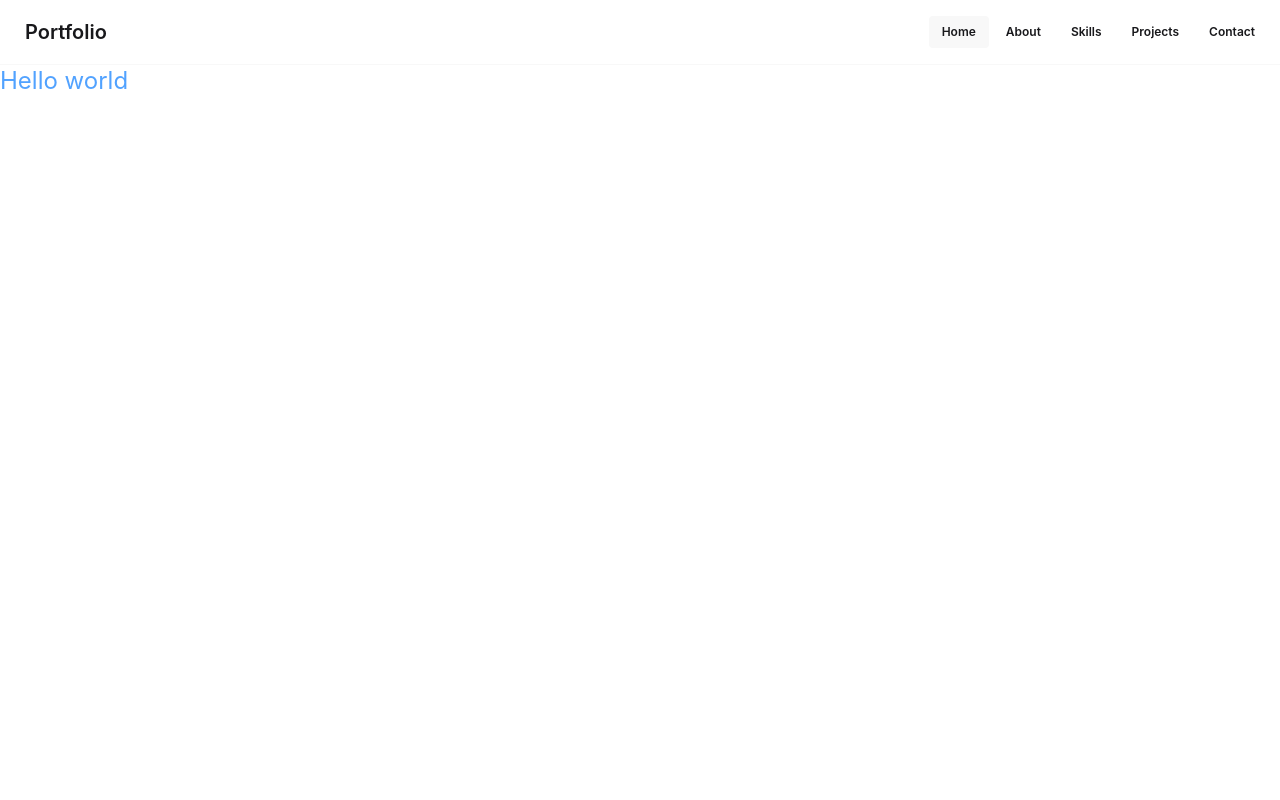
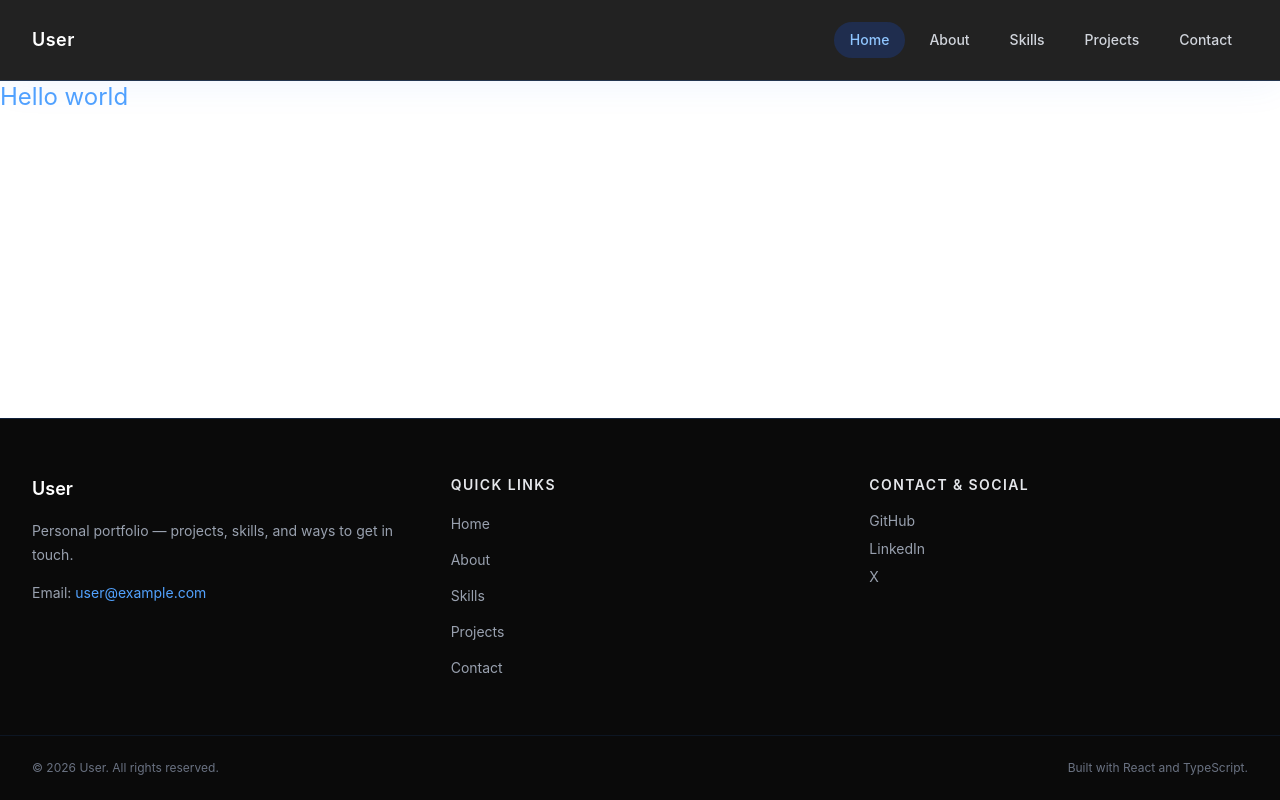
Before and after one commit to 7Dagm21/portfolio, a React (Vite) app: page / in a window 1280 px wide. Built offline with nearby package versions, Linux system fonts and the light colour scheme.

Commit message:
Added header and footer components

```diff
--- /dev/null
+++ b/src/components/ui/Footer.tsx
@@ -0,0 +1,103 @@
+import { Link } from "react-router";
+
+const quickLinks = [
+  { label: "Home", to: "/" },
+  { label: "About", to: "/about" },
+  { label: "Skills", to: "/skills" },
+  { label: "Projects", to: "/projects" },
+  { label: "Contact", to: "/contact" },
+];
+
+const Footer = () => {
+  return (
+    <footer className="mt-16 border-t border-blue-500/20 bg-[#0A0A0A]">
+      <div className="mx-auto grid w-full max-w-7xl gap-10 px-4 py-14 sm:px-6 lg:grid-cols-3 lg:px-8">
+        <div>
+          <Link
+            to="/"
+            className="text-lg font-semibold text-white transition duration-300 hover:text-blue-300"
+          >
+            User
+          </Link>
+          <p className="mt-4 max-w-sm text-sm leading-6 text-gray-400">
+            Personal portfolio — projects, skills, and ways to get in touch.
+          </p>
+          <p className="mt-4 text-sm text-gray-400">
+            Email:{" "}
+            <a
+              href="mailto:user@example.com"
+              className="text-blue-400 transition duration-300 hover:text-blue-300"
+            >
+              user@example.com
+            </a>
+          </p>
+        </div>
+
+        <div>
+          <h3 className="text-sm font-semibold uppercase tracking-widest text-gray-200">
+            Quick Links
+          </h3>
+          <ul className="mt-4 space-y-3">
+            {quickLinks.map((link) => (
+              <li key={link.label}>
+                <Link
+                  to={link.to}
+                  className="inline-flex text-sm text-gray-400 transition duration-300 hover:translate-x-1 hover:text-blue-300"
+                >
+                  {link.label}
+                </Link>
+              </li>
+            ))}
+          </ul>
+        </div>
+
+        <div>
+          <h3 className="text-sm font-semibold uppercase tracking-widest text-gray-200">
+            Contact &amp; social
+          </h3>
+          <ul className="mt-4 space-y-2 text-sm text-gray-400">
+            <li>
+              <a
+                href="https://github.com"
+                target="_blank"
+                rel="noreferrer"
+                className="transition duration-300 hover:text-blue-300"
+              >
+                GitHub
+              </a>
+            </li>
+            <li>
+              <a
+                href="https://linkedin.com"
+                target="_blank"
+                rel="noreferrer"
+                className="transition duration-300 hover:text-blue-300"
+              >
+                LinkedIn
+              </a>
+            </li>
+            <li>
+              <a
+                href="https://x.com"
+                target="_blank"
+                rel="noreferrer"
+                className="transition duration-300 hover:text-blue-300"
+              >
+                X
+              </a>
+            </li>
+          </ul>
+        </div>
+      </div>
+
+      <div className="border-t border-blue-500/10">
+        <div className="mx-auto flex w-full max-w-7xl flex-col items-center justify-between gap-3 px-4 py-6 text-xs text-gray-500 sm:flex-row sm:px-6 lg:px-8">
+          <p>© {new Date().getFullYear()} User. All rights reserved.</p>
+          <p>Built with React and TypeScript.</p>
+        </div>
+      </div>
+    </footer>
+  );
+};
+
+export default Footer;
--- /dev/null
+++ b/src/components/ui/Header.tsx
@@ -0,0 +1,102 @@
+import { useState } from "react";
+import { Link, NavLink } from "react-router";
+
+const navItems = [
+  { label: "Home", to: "/" },
+  { label: "About", to: "/about" },
+  { label: "Skills", to: "/skills" },
+  { label: "Projects", to: "/projects" },
+  { label: "Contact", to: "/contact" },
+];
+
+const Header = () => {
+  const [isMenuOpen, setIsMenuOpen] = useState(false);
+
+  return (
+    <header className="sticky top-0 z-50 border-b border-blue-500/20 bg-[#0A0A0A]/90 shadow-[0_0_40px_rgba(37,99,235,0.08)] backdrop-blur-xl">
+      <div className="mx-auto flex h-20 w-full max-w-7xl items-center justify-between px-4 sm:px-6 lg:px-8">
+        <Link
+          to="/"
+          className="text-lg font-semibold tracking-wide text-white transition duration-300 hover:text-blue-300"
+        >
+          User
+        </Link>
+
+        <nav className="hidden items-center gap-2 md:flex">
+          {navItems.map((item) => (
+            <NavLink
+              key={item.label}
+              to={item.to}
+              className={({ isActive }) =>
+                `rounded-full px-4 py-2 text-sm font-medium transition-all duration-300 ${
+                  isActive
+                    ? "bg-blue-600/20 text-blue-300"
+                    : "text-gray-300 hover:bg-blue-600/10 hover:text-white"
+                }`
+              }
+            >
+              {item.label}
+            </NavLink>
+          ))}
+        </nav>
+
+        <button
+          type="button"
+          aria-label="Toggle navigation menu"
+          className="inline-flex h-11 w-11 items-center justify-center rounded-xl border border-blue-500/30 bg-blue-500/10 text-blue-300 transition duration-300 hover:bg-blue-500/20 md:hidden"
+          onClick={() => setIsMenuOpen((prev) => !prev)}
+        >
+          <svg
+            xmlns="http://www.w3.org/2000/svg"
+            viewBox="0 0 24 24"
+            fill="none"
+            stroke="currentColor"
+            strokeWidth="2"
+            className="h-5 w-5"
+          >
+            {isMenuOpen ? (
+              <path
+                strokeLinecap="round"
+                strokeLinejoin="round"
+                d="M6 18L18 6M6 6l12 12"
+              />
+            ) : (
+              <path
+                strokeLinecap="round"
+                strokeLinejoin="round"
+                d="M3 6h18M3 12h18M3 18h18"
+              />
+            )}
+          </svg>
+        </button>
+      </div>
+
+      <div
+        className={`overflow-hidden border-t border-blue-500/20 bg-[#0A0A0A]/95 px-4 transition-[max-height,opacity] duration-300 md:hidden ${
+          isMenuOpen ? "max-h-96 opacity-100" : "max-h-0 opacity-0"
+        }`}
+      >
+        <nav className="mx-auto flex w-full max-w-7xl flex-col gap-1 py-4">
+          {navItems.map((item) => (
+            <NavLink
+              key={item.label}
+              to={item.to}
+              onClick={() => setIsMenuOpen(false)}
+              className={({ isActive }) =>
+                `rounded-xl px-4 py-3 text-sm font-medium transition duration-300 ${
+                  isActive
+                    ? "bg-blue-600/20 text-blue-300"
+                    : "text-gray-300 hover:bg-blue-600/10 hover:text-white"
+                }`
+              }
+            >
+              {item.label}
+            </NavLink>
+          ))}
+        </nav>
+      </div>
+    </header>
+  );
+};
+
+export default Header;
--- a/src/components/ui/index.ts
+++ b/src/components/ui/index.ts
@@ -1,3 +1,5 @@
 export { default as Button } from "./Button";
 export { default as Navbar } from "./Navbar";
 export { default as NavLinks } from "./NavLinks";
+export { default as Header } from "./Header";
+export { default as Footer } from "./Footer";
--- a/src/layouts/RootLayout.tsx
+++ b/src/layouts/RootLayout.tsx
@@ -1,13 +1,14 @@
 import { Outlet } from "react-router";
-import { Navbar } from "@/components/ui";
+import { Footer, Header } from "@/components/ui";
 
 const RootLayout = () => {
   return (
     <div className="min-h-screen flex flex-col">
-      <Navbar />
+      <Header />
       <main className="flex-1">
         <Outlet />
       </main>
+      <Footer />
     </div>
   );
 };
```
